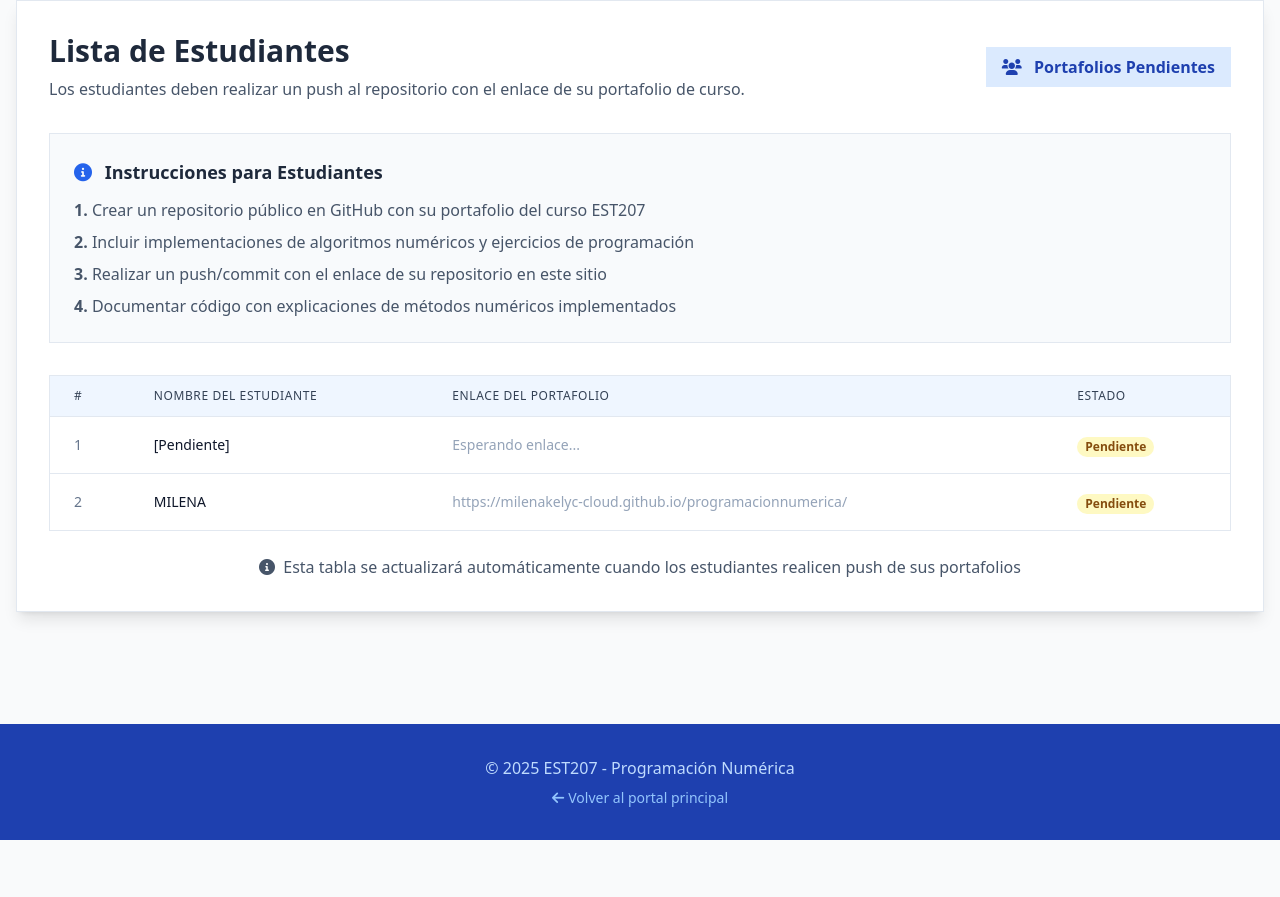
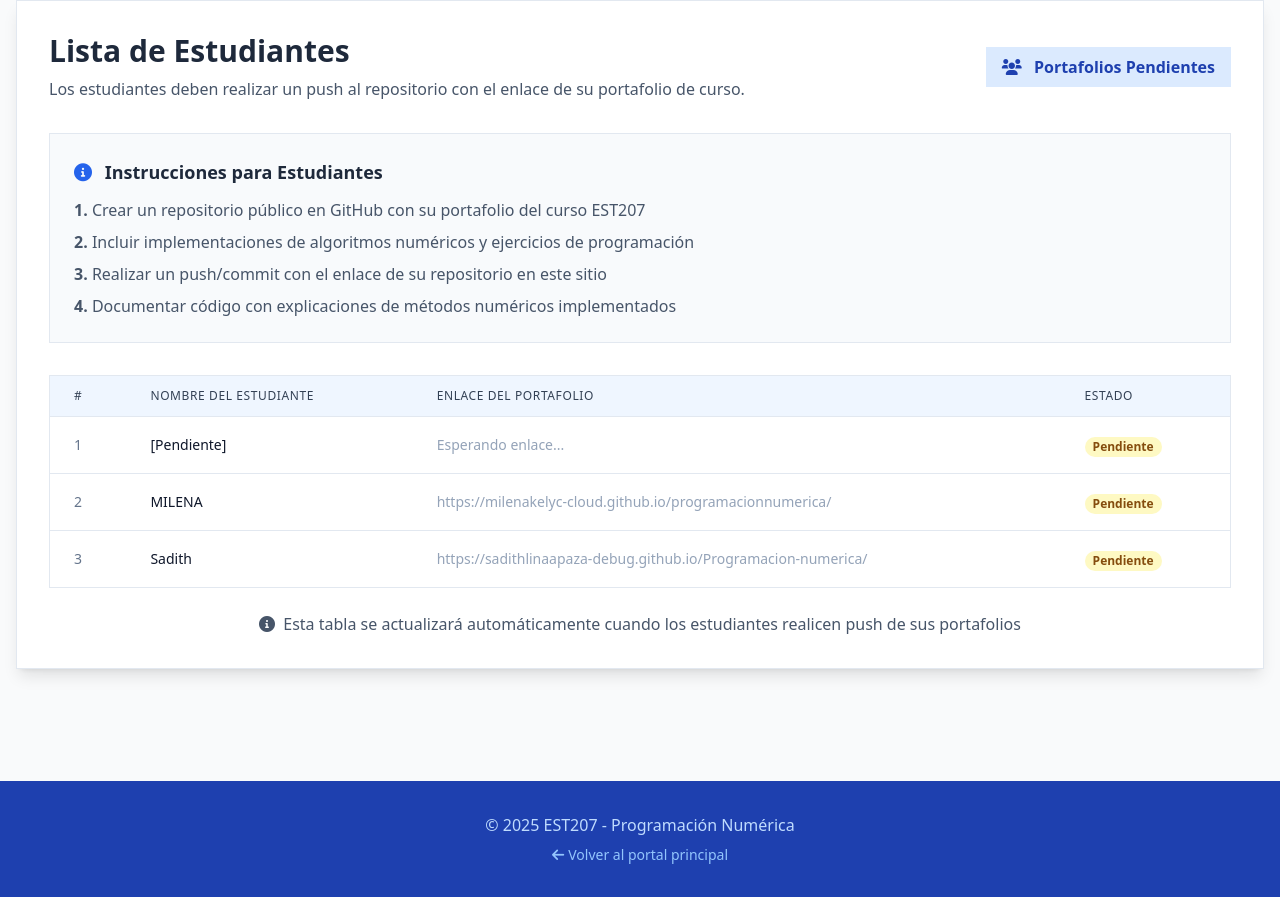
Before and after one commit to sadithlinaapaza-debug/FINESI2025-2, a plain HTML site: page est207.html in a window 1280 px wide. Shown: the part 556-1453 px from the top of the page. Before the commit the page ends 1396 px from the top, so only its background shows below. Drawn offline with nearby package versions, Linux system fonts and the light colour scheme.

Commit message:
Update est207.html

```diff
--- a/est207.html
+++ b/est207.html
@@ -244,6 +244,22 @@
                                     </span>
                                 </td>
                             </tr>
+                            <tr class="hover:bg-slate-50">
+                                <td class="px-6 py-4 whitespace-nowrap text-sm text-slate-500">
+                                    3
+                                </td>
+                                <td class="px-6 py-4 whitespace-nowrap text-sm font-medium text-slate-900">
+                                    Sadith
+                                </td>
+                                <td class="px-6 py-4 whitespace-nowrap text-sm text-slate-500">
+                                    <span class="text-slate-400"><a href="https://sadithlinaapaza-debug.github.io/Programacion-numerica/">https://sadithlinaapaza-debug.github.io/Programacion-numerica/</a></span>
+                                </td>
+                                <td class="px-6 py-4 whitespace-nowrap">
+                                    <span class="px-2 inline-flex text-xs leading-5 font-semibold rounded-full bg-yellow-100 text-yellow-800">
+                                        Pendiente
+                                    </span>
+                                </td>
+                            </tr>
                             <!-- Más filas se agregarán cuando los estudiantes hagan push -->
                         </tbody>
                     </table>
```
